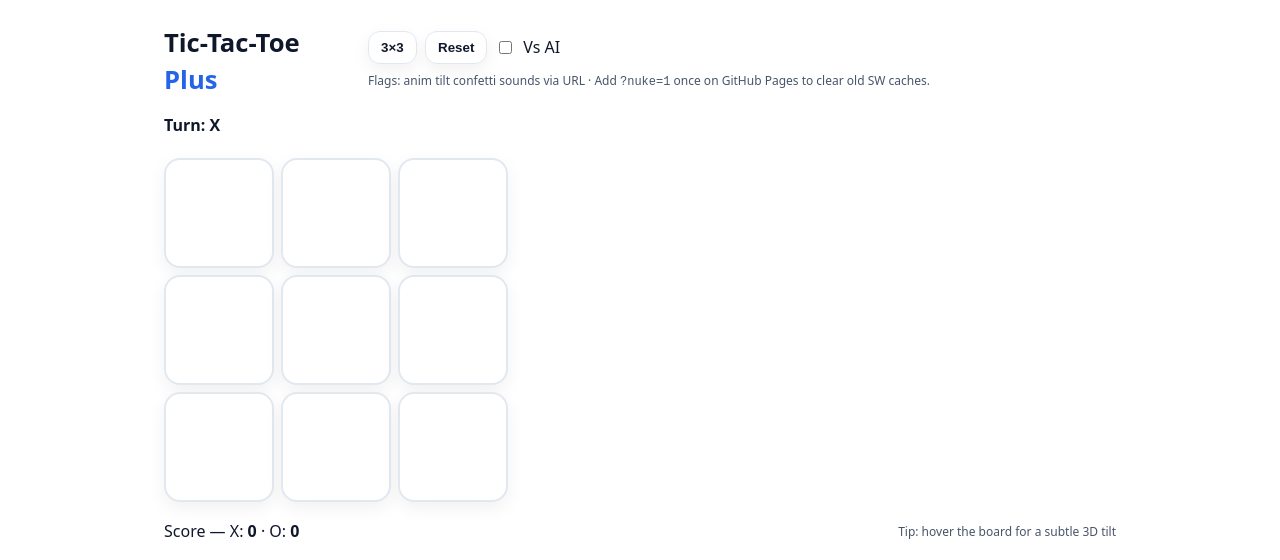
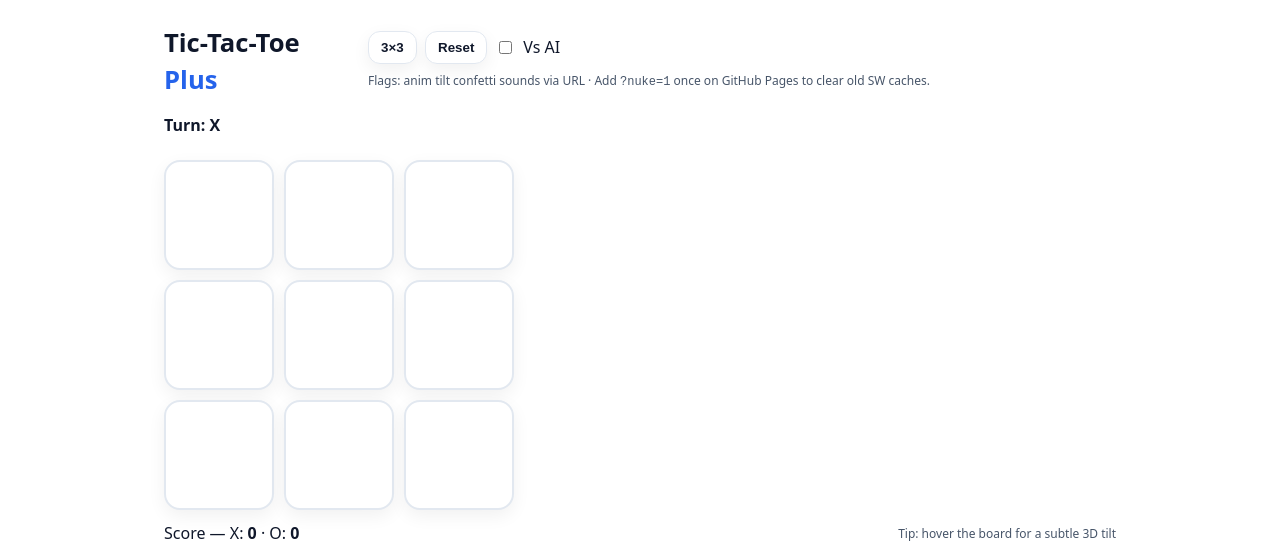
Before and after one commit to estratechs/tictactoe-plus, a React (Vite) app: page / in a window 1280 px wide. Shown: the top 560 px of the page. Built offline with nearby package versions, Linux system fonts and the light colour scheme.

Commit message:
checking tile spacing

```diff
--- a/src/index.css
+++ b/src/index.css
@@ -43,8 +43,8 @@ h1{font-size:clamp(20px,2vw,28px);margin:0}
 }
 .select{appearance:none}.button[disabled]{opacity:.5;cursor:not-allowed}
 
-.board-wrap{position:relative;perspective:800px;margin:1px 0 12px}
-.board{display:grid;gap:1px;transform-style:preserve-3d;margin:0 auto}
+.board-wrap{position:relative;perspective:800px;margin:18px 0 12px}
+.board{display:grid;gap:10px;transform-style:preserve-3d;margin:0 auto}
 
 .tile{
   width:clamp(72px,12vw,110px);height:clamp(72px,12vw,110px);
```
